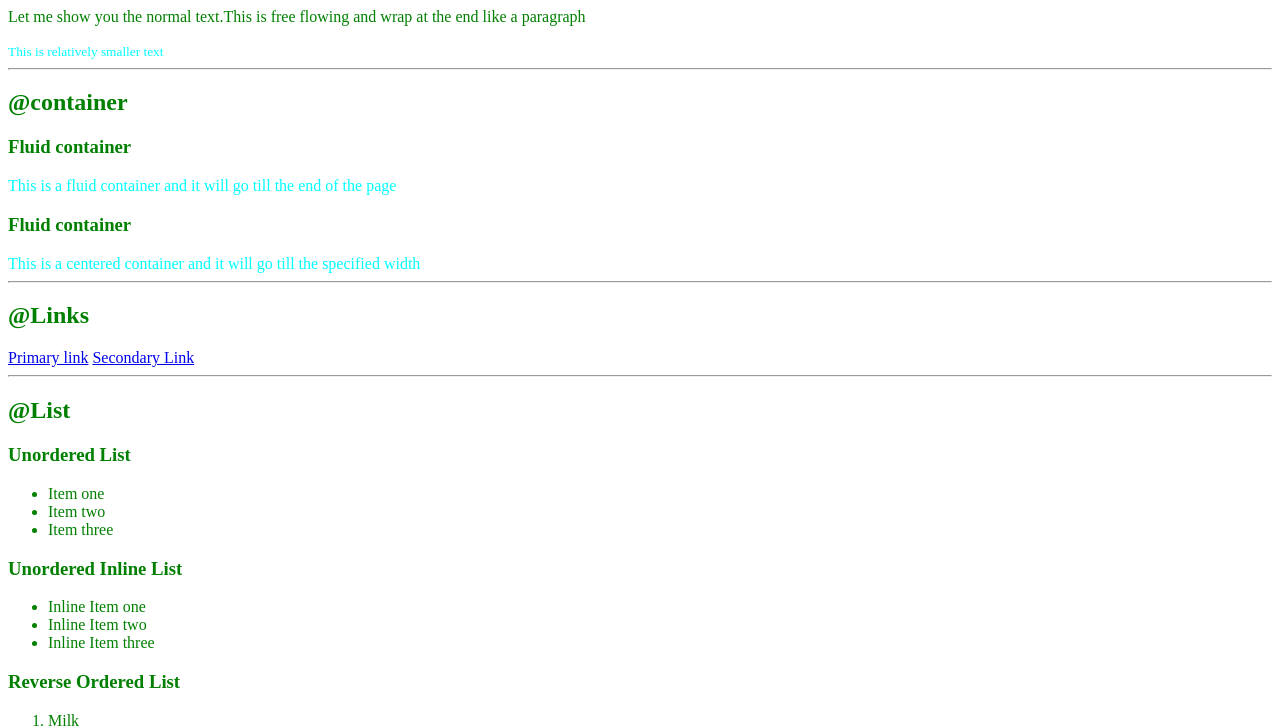
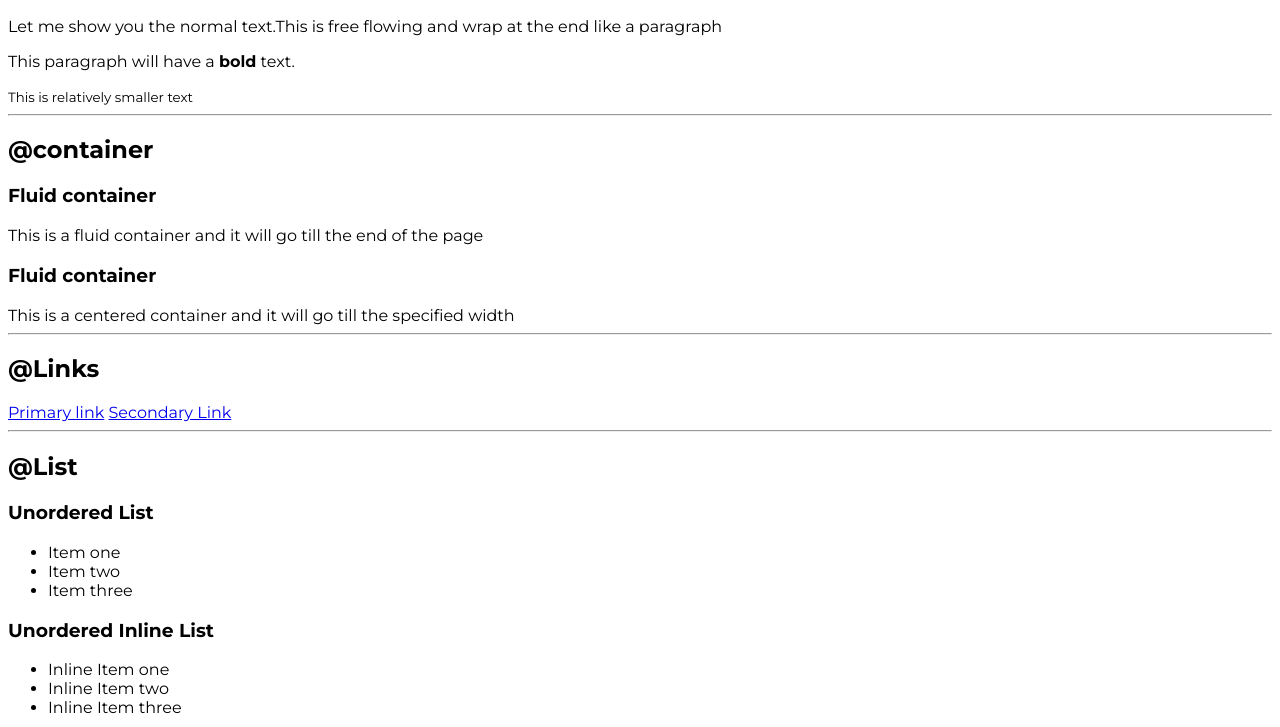
Before and after one commit to vishalsinghrawat29/my-portfolio, a plain HTML site: page index.html in a window 1280 px wide. Shown: the part 282-1009 px from the top of the page. Drawn offline with Linux system fonts and the light colour scheme.

Commit message:
typography

```diff
--- a/index.html
+++ b/index.html
@@ -5,20 +5,11 @@
     <meta http-equiv="X-UA-Compatible" content="IE=edge">
     <meta name="viewport" content="width=device-width, initial-scale=1.0">
     <title>component-library</title>
-    <!--CSS Way 1: style Tag  -->
-    <!-- <style>
-        body {
-            color:red;
-        }
-    </style> -->
-
-    <!-- CSS Way 3: External Link -->
     <link rel="stylesheet" href="style.css">
 </head>
 <body>
-     <h1 id="lib-header">vishal's component library</h1>
-     <!-- style="color: aqua;"  -->
-     <p class="para">I am making my library which would make all my projects looks good and consistent</p>
+     <h1>vishal's component library</h1>
+     <p>I am making my library which would make all my projects looks good and consistent</p>
 
      <hr>
      <h2>@typography</h2>
@@ -26,16 +17,17 @@
      <h1>This is the biggest heading</h1>
      <h2>This is second biggest</h2>
      <p>Let me show you the normal text.This is free flowing and wrap at the end like a paragraph</p>
-     <small class="para">This is relatively smaller text</small>
+     <p>This paragraph will have a <strong>bold</strong> text.</p>
+     <small>This is relatively smaller text</small>
 
      <hr>
      <h2>@container</h2>
 
      <h3>Fluid container</h3>
-     <div class="para">This is a fluid container and it will go till the end of the page</div>
+     <div>This is a fluid container and it will go till the end of the page</div>
 
      <h3>Fluid container</h3>
-     <div class="para">This is a centered container and it will go till the specified width</div>
+     <div>This is a centered container and it will go till the specified width</div>
 
      <hr>
      <h2>@Links</h2>
--- a/style.css
+++ b/style.css
@@ -1,12 +1,5 @@
+@import url('https://fonts.googleapis.com/css2?family=Montserrat:wght@400;700&display=swap');
+
 body{
-    color:green;
+    font-family: 'Montserrat', sans-serif;
 }
-h1{
-    color: blue;
-}
-#lib-header{
-    color: orange;
-}
-.para{
-    color: cyan;
-}
```
